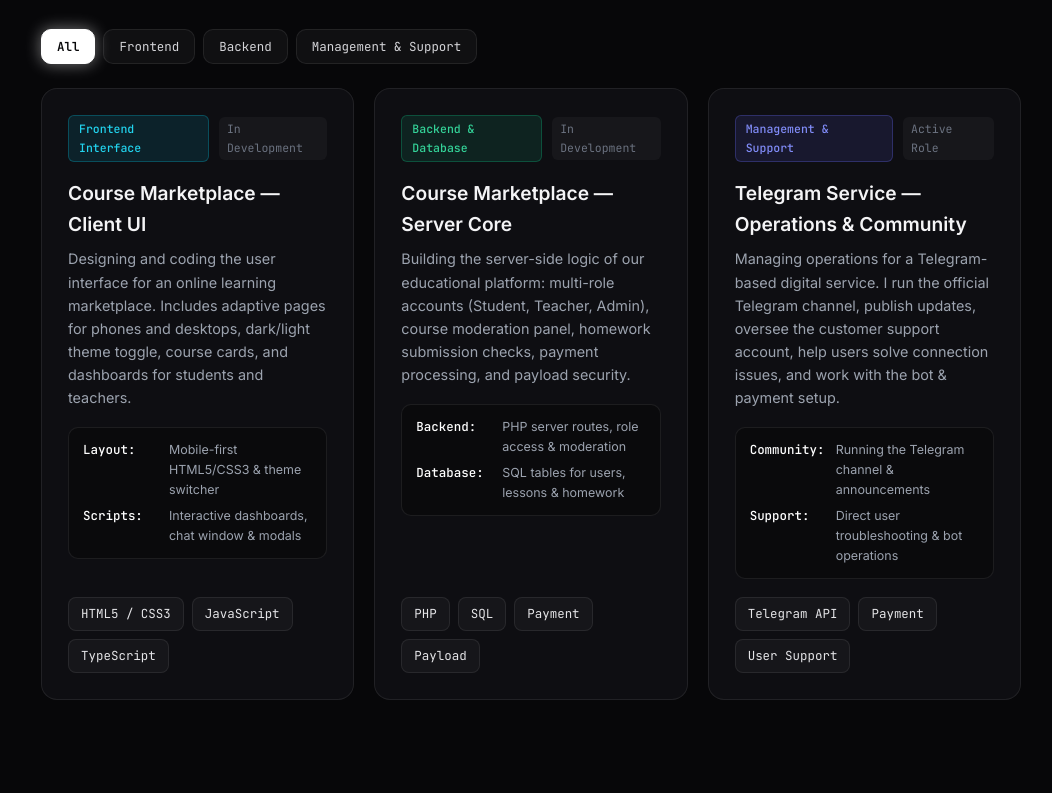
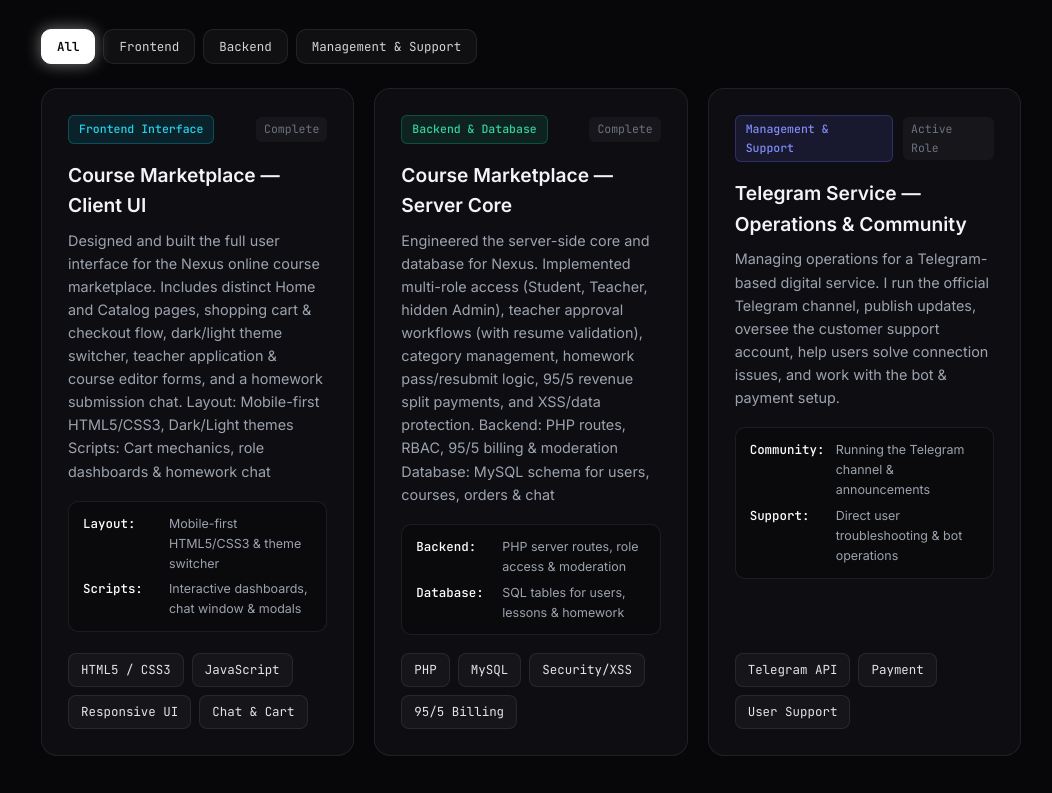
Before and after one commit to Hyvest48/portfolio, a plain HTML site: page index.html in a window 1280 px wide. Shown: the part 2267-3060 px from the top of the page, without its empty margins (109-1161 px from the left). Drawn offline with Linux system fonts and the light colour scheme; a script that the page names is missing.

Commit message:
Update status my work.
Update marketplace, write for work

```diff
--- a/index.html
+++ b/index.html
@@ -282,11 +282,13 @@
                     <div>
                         <div class="project-top">
                             <span class="project-layer-badge badge-fe">Frontend Interface</span>
-                            <span class="project-status-tag">In Development</span>
+                            <span class="project-status-tag">Complete</span>
                         </div>
                         <h3>Course Marketplace — Client UI</h3>
                         <p>
-                            Designing and coding the user interface for an online learning marketplace. Includes adaptive pages for phones and desktops, dark/light theme toggle, course cards, and dashboards for students and teachers.
+                            Designed and built the full user interface for the Nexus online course marketplace. Includes distinct Home and Catalog pages, shopping cart & checkout flow, dark/light theme switcher, teacher application & course editor forms, and a homework submission chat.
+Layout: Mobile-first HTML5/CSS3, Dark/Light themes
+Scripts: Cart mechanics, role dashboards & homework chat
                         </p>
                         <div class="arch-breakdown">
                             <div class="arch-line">
@@ -302,7 +304,8 @@
                     <div class="stack-chips">
                         <span class="tech-chip">HTML5 / CSS3</span>
                         <span class="tech-chip">JavaScript</span>
-                        <span class="tech-chip">TypeScript</span>
+                        <span class="tech-chip">Responsive UI</span>
+                        <spam class="tech-chip">Chat & Cart</span>
                     </div>
                 </article>
 
@@ -311,11 +314,13 @@
                     <div>
                         <div class="project-top">
                             <span class="project-layer-badge badge-be">Backend &amp; Database</span>
-                            <span class="project-status-tag">In Development</span>
+                            <span class="project-status-tag">Complete</span>
                         </div>
                         <h3>Course Marketplace — Server Core</h3>
                         <p>
-                            Building the server-side logic of our educational platform: multi-role accounts (Student, Teacher, Admin), course moderation panel, homework submission checks, payment processing, and payload security.
+                            Engineered the server-side core and database for Nexus. Implemented multi-role access (Student, Teacher, hidden Admin), teacher approval workflows (with resume validation), category management, homework pass/resubmit logic, 95/5 revenue split payments, and XSS/data protection.
+Backend: PHP routes, RBAC, 95/5 billing & moderation
+Database: MySQL schema for users, courses, orders & chat
                         </p>
                         <div class="arch-breakdown">
                             <div class="arch-line">
@@ -330,9 +335,9 @@
                     </div>
                     <div class="stack-chips">
                         <span class="tech-chip">PHP</span>
-                        <span class="tech-chip">SQL</span>
-                        <span class="tech-chip">Payment</span>
-                        <span class="tech-chip">Payload</span>
+                        <span class="tech-chip">MySQL</span>
+                        <span class="tech-chip">Security/XSS</span>
+                        <span class="tech-chip">95/5 Billing</span>
                     </div>
                 </article>
 
```
